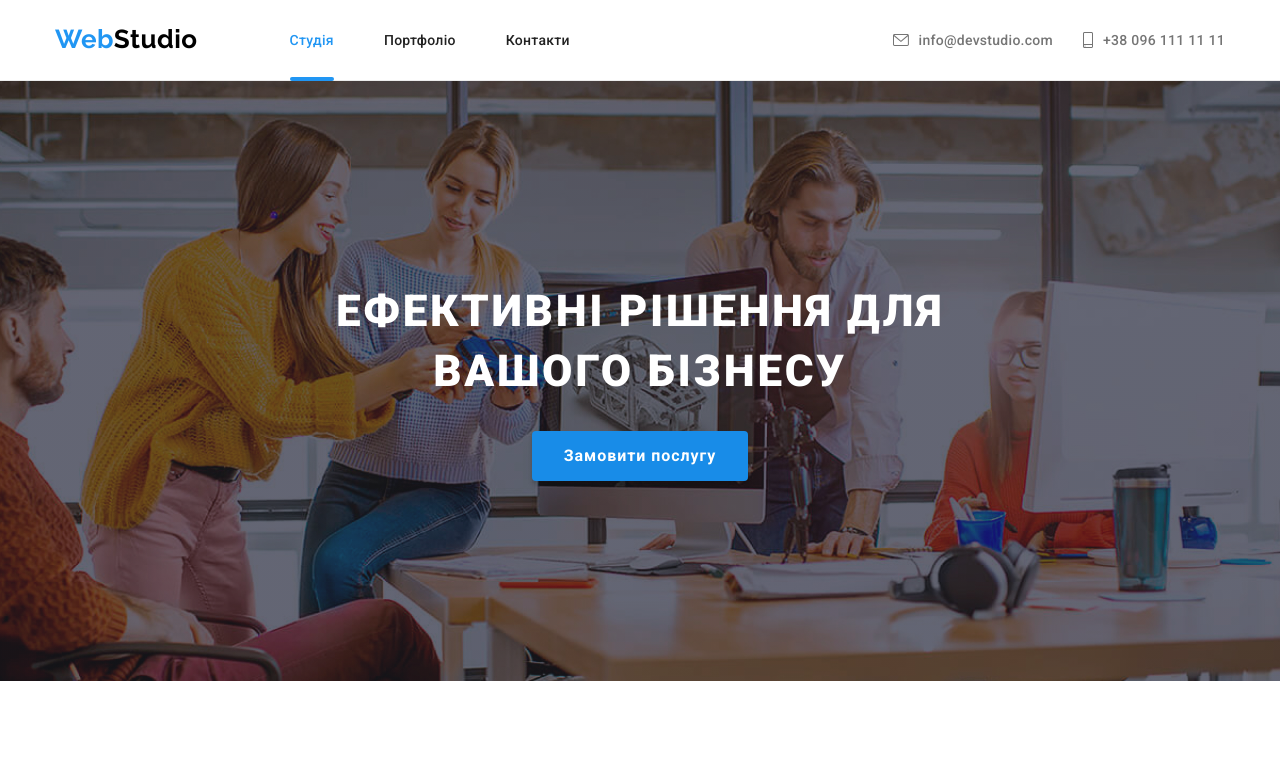
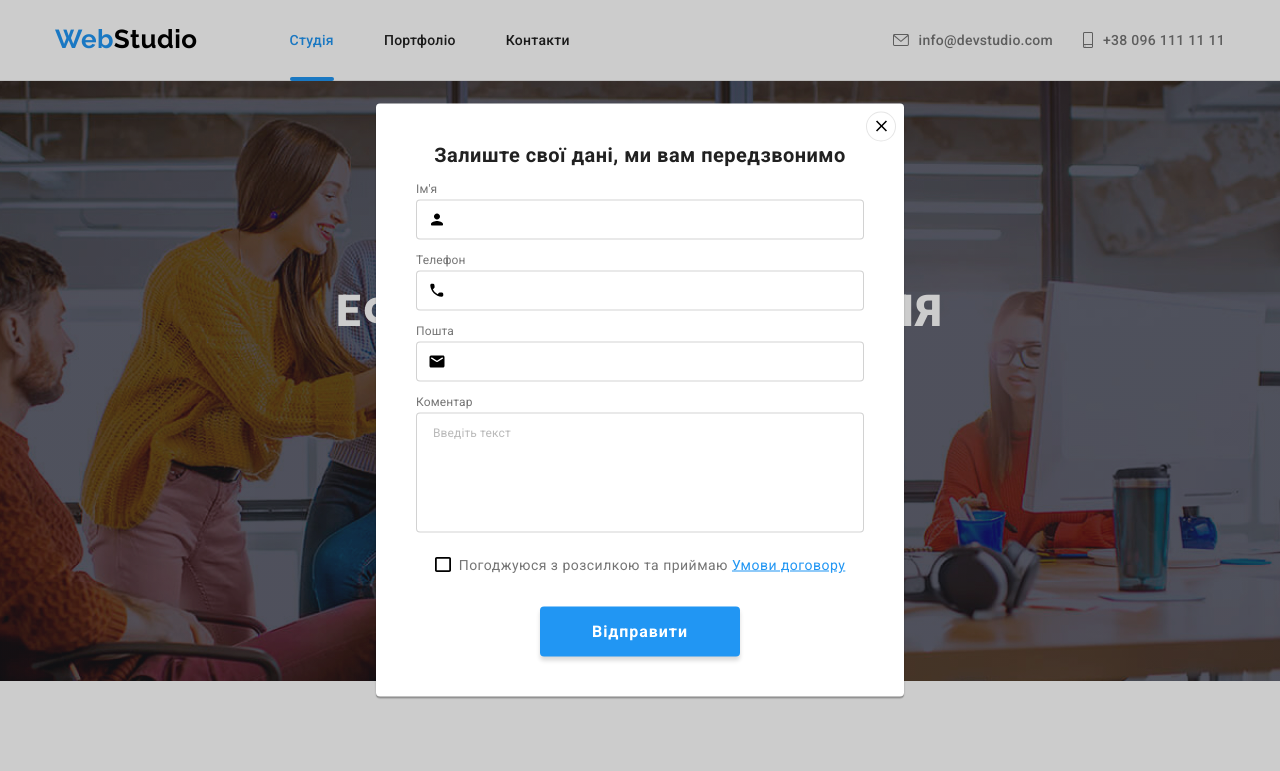
Before and after one commit to Agmund2002/goit-markup-hw-08, a plain HTML site: page index.html in a window 1280 px wide. Both pictures are taken after a click on the button "Замовити послугу". Shown: the top 771 px of the page. Drawn offline with Linux system fonts and the light colour scheme.

Commit message:
адаптував модальне вікно

```diff
--- a/index.html
+++ b/index.html
@@ -729,7 +729,7 @@
       | модальне вікно
       |============================
     */ -->
-    <!-- <div class="backdrop is-hidden" data-modal>
+    <div class="backdrop is-hidden" data-modal>
       <div class="modal">
         <button class="close-btn modal__close-btn" type="button" data-modal-close>
           <svg class="close-btn__icon" width="18" height="18">
@@ -805,6 +805,6 @@
         </form>
       </div>
     </div>
-    <script src="./js/modal.js"></script> -->
+    <script src="./js/modal.js"></script>
   </body>
 </html>
--- a/scss/layout/_modal.scss
+++ b/scss/layout/_modal.scss
@@ -21,19 +21,19 @@
   top: 50%;
   left: 50%;
   transform: translate(-50%, -50%);
-  width: 528px;
+  width: 320px;
   background-color: var(--root-color);
   box-shadow: 0px 1px 3px rgba(0, 0, 0, 0.12), 0px 1px 1px rgba(0, 0, 0, 0.14),
     0px 2px 1px rgba(0, 0, 0, 0.2);
   border-radius: 4px;
-  padding: 40px;
+  padding: 25px;
 }
 
 .order-form {
   &__title {
     display: block;
-    font-size: 20px;
-    line-height: calc(23 / 20);
+    font-size: 17px;
+    line-height: calc(25 / 17);
     text-align: center;
     color: var(--main-txt-color);
     margin-bottom: 12px;
@@ -117,20 +117,20 @@
 
 .agreement {
   display: flex;
-  gap: 8.4px;
+  gap: 8px;
   align-items: center;
   justify-content: center;
   cursor: pointer;
 
   &__desc {
-    font-size: 14px;
-    line-height: calc(24 / 14);
+    font-size: 12px;
+    line-height: calc(14 / 12);
     color: var(--secondary-txt-color);
   }
 
   &__link {
-    font-size: 14px;
-    line-height: calc(24 / 14);
+    font-size: 12px;
+    line-height: calc(14 / 12);
     color: var(--accent-color);
   }
 }
@@ -154,3 +154,39 @@
     opacity: 0;
   }
 }
+
+@media screen and (min-width: 480px) {
+  .modal {
+    width: 450px;
+    padding: 40px;
+  }
+
+  .order-form__title {
+    font-size: 20px;
+    line-height: calc(30 / 20);
+  }
+}
+
+@media screen and (min-width: 1200px) {
+  .order-form__title {
+    line-height: calc(23 / 20);
+  }
+
+  .modal {
+    width: 528px;
+  }
+
+  .agreement {
+    &__desc {
+      font-size: 14px;
+      line-height: calc(24 / 14);
+      color: var(--secondary-txt-color);
+    }
+
+    &__link {
+      font-size: 14px;
+      line-height: calc(24 / 14);
+      color: var(--accent-color);
+    }
+  }
+}
```
Also changed, not shown: portfolio.html (+2 -2 lines), css/main.css, css/main.min.css, 2 other files.
